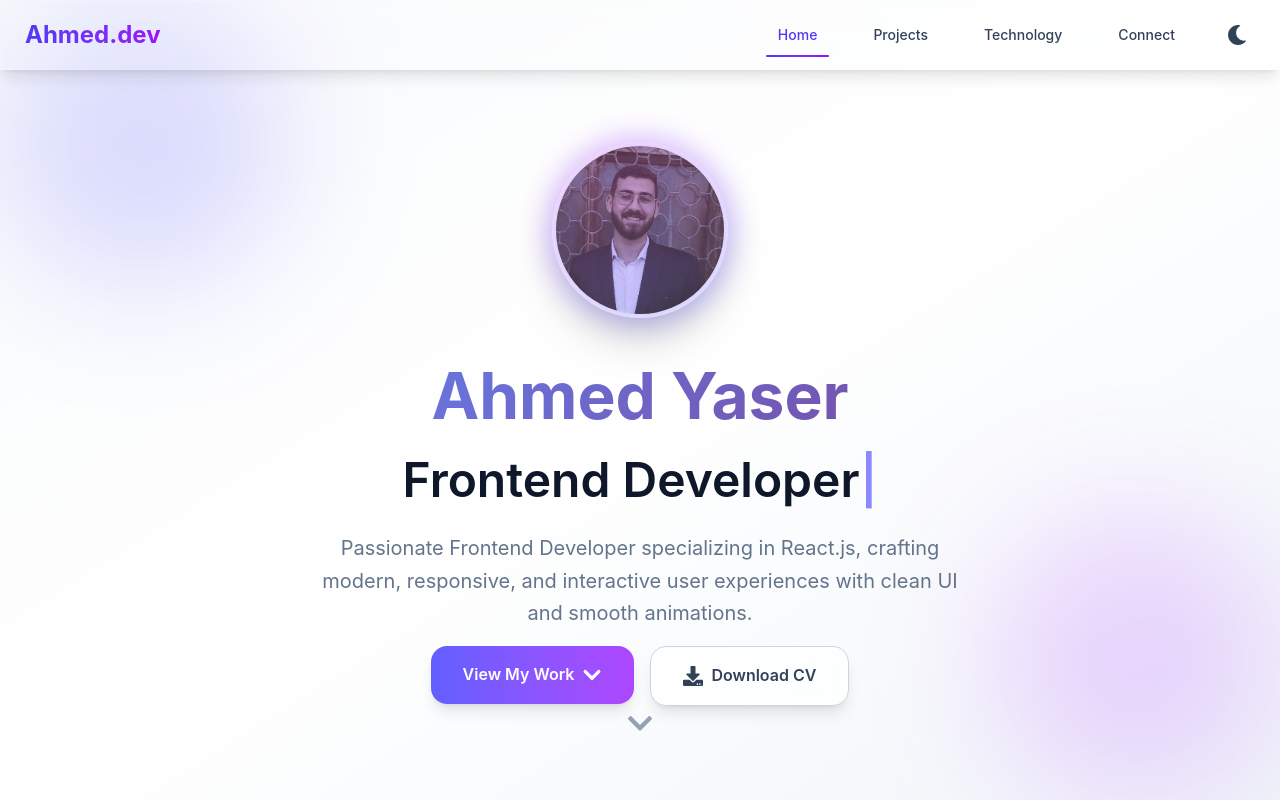
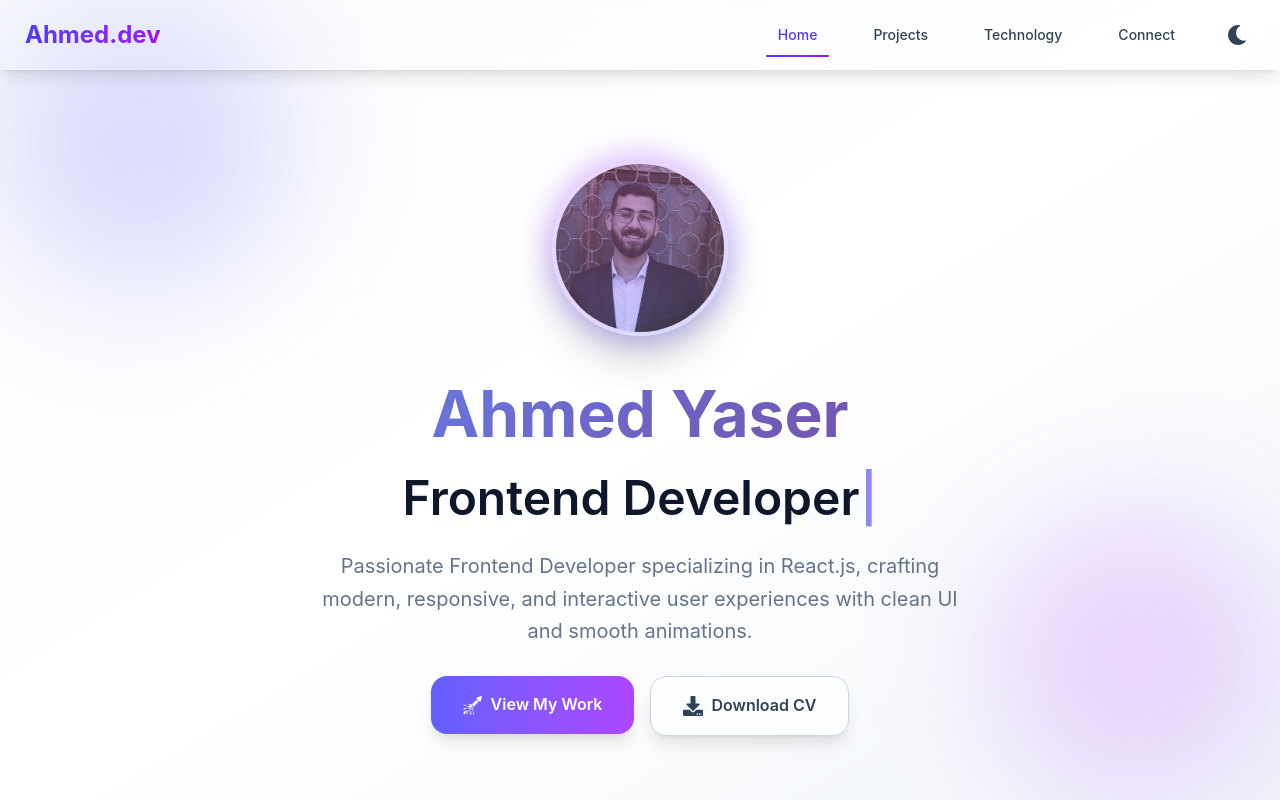
Before and after one commit to ahmedysr2003327-arch/react-portfolio, a React (Vite) app: page / in a window 1280 px wide. Built offline with nearby package versions, Linux system fonts and the light colour scheme.

Commit message:
icon change in home page

```diff
--- a/src/pages/Home.jsx
+++ b/src/pages/Home.jsx
@@ -1,8 +1,9 @@
 import { motion } from "framer-motion";
 import { useEffect, useState } from "react";
 import profile from "../assets/profile.png";
-import { FaChevronDown, FaDownload, FaGithub, FaLinkedin, FaEnvelope } from "react-icons/fa";
+import { FaChevronDown, FaDownload, FaGithub, FaLinkedin, FaEnvelope, FaChevronRight } from "react-icons/fa";
 import { Link } from "react-router-dom";
+import { GiFireworkRocket } from "react-icons/gi";
 
 function Home() {
     const [displayText, setDisplayText] = useState("");
@@ -125,13 +126,13 @@ function Home() {
                     {/* Buttons */}
                     <motion.div
                         variants={itemVariants}
-                        className="flex flex-col sm:flex-row gap-4 justify-center mb-12"
+                        className="flex flex-col sm:flex-row gap-4 justify-center pt-3"
                     >
                         <motion.div whileHover={{ scale: 1.05 }} whileTap={{ scale: 0.95 }}>
                             <Link to="/projects">
                                 <div className="px-8 py-4 rounded-2xl bg-gradient-to-r from-indigo-500 to-purple-500 text-white font-semibold shadow-lg hover:shadow-indigo-500/40 transition-all duration-300 flex items-center justify-center gap-2">
+                                    <GiFireworkRocket className="w-5 h-5" />
                                     View My Work
-                                    <FaChevronDown className="w-5 h-5" />
                                 </div>
                             </Link>
                         </motion.div>
@@ -172,7 +173,7 @@ function Home() {
                     </motion.div> */}
 
                     {/* Scroll Indicator */}
-                    <motion.div
+                    {/* <motion.div
                         className="absolute bottom-5 left-1/2 -translate-x-1/2"
                         animate={{ y: [0, 10, 0] }}
                         transition={{
@@ -181,7 +182,7 @@ function Home() {
                         }}
                     >
                         <FaChevronDown className="w-7 h-7 text-slate-400" />
-                    </motion.div>
+                    </motion.div> */}
                 </motion.div>
             </div>
         </section>
```
